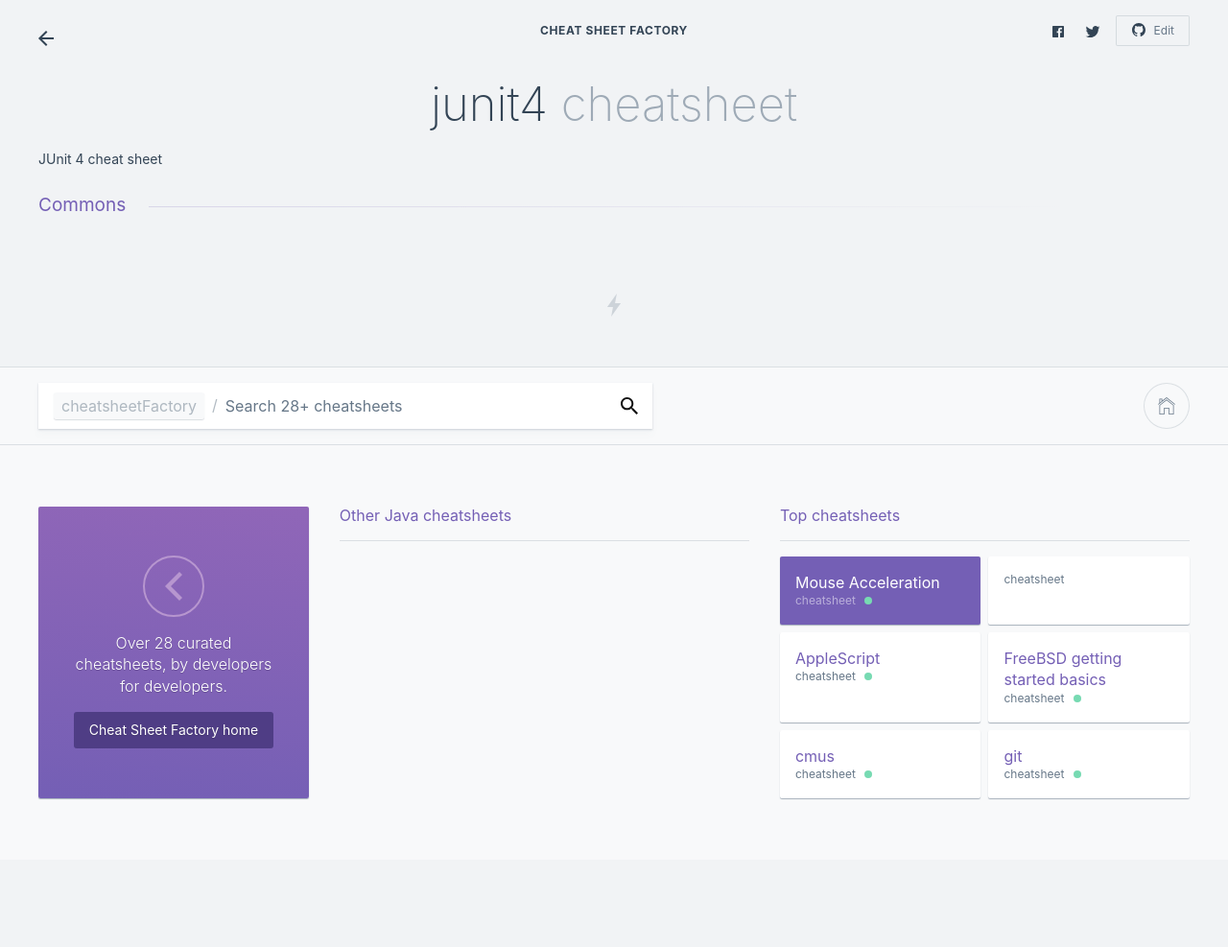
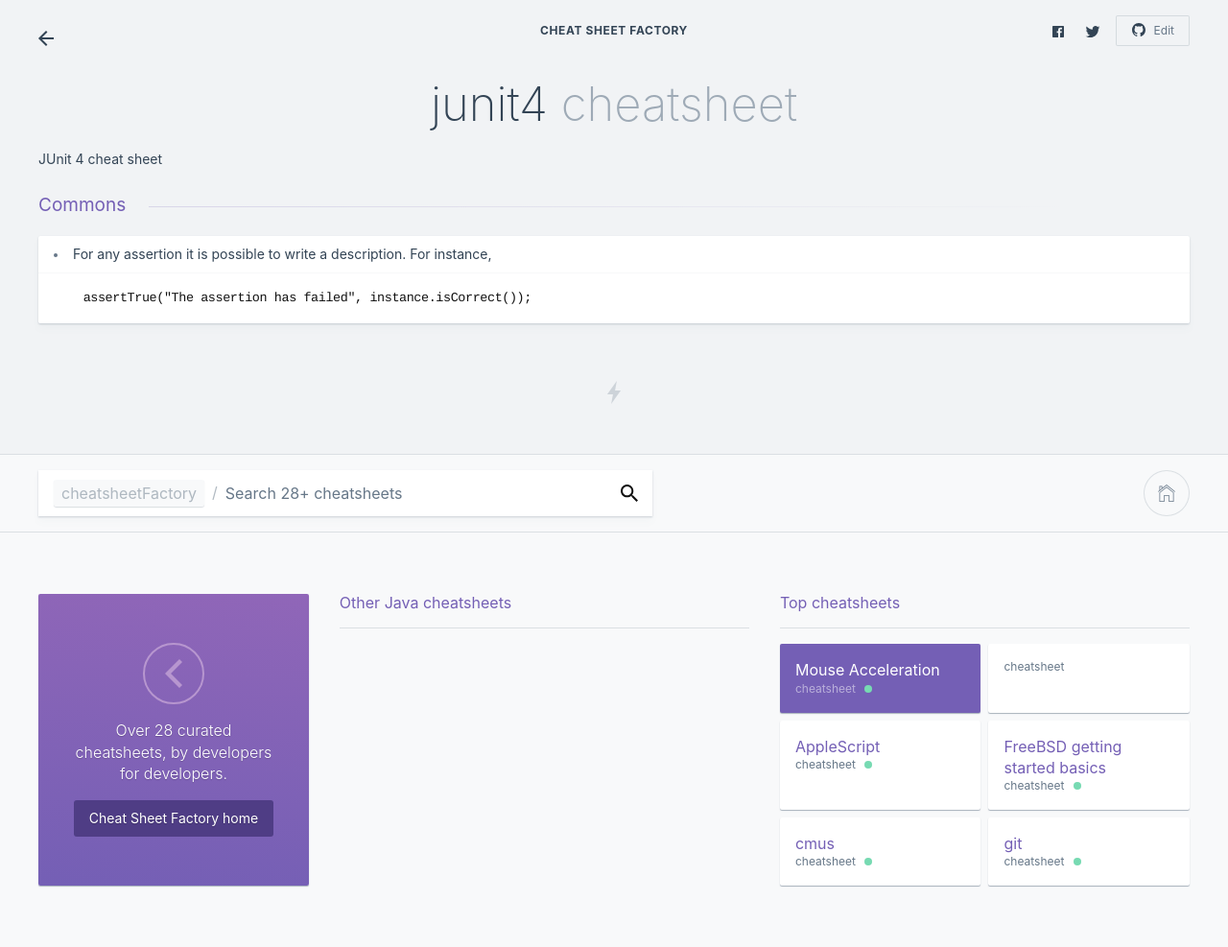
Before and after one commit to kasramp/cheat-sheet-factory, a Jekyll site: the page built from java/junit4.md, in a window 1280 px wide. Shown: the whole page at 96% size. Built offline with Jekyll 4.4.1, drawn with Linux system fonts in a browser that asks for light colours; before the commit the page ends 900 px from its top, so only the background shows below that.

Commit message:
Add a testing section

````diff
--- a/java/junit4.md
+++ b/java/junit4.md
@@ -15,3 +15,9 @@ Shortcuts
 {: .-one-column}
 
 ### Commons
+
++ For any assertion it is possible to write a description. For instance,
+
+```java
+    assertTrue("The assertion has failed", instance.isCorrect());
+```
````
